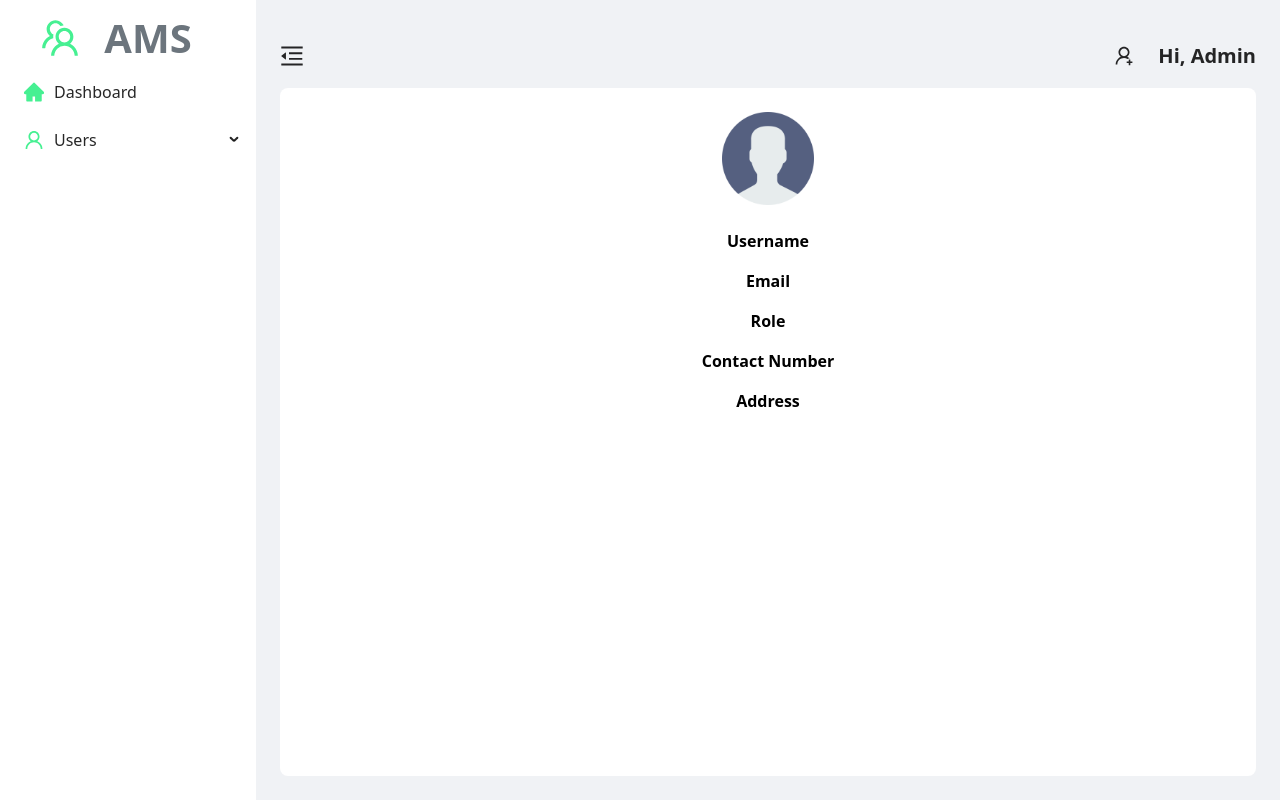
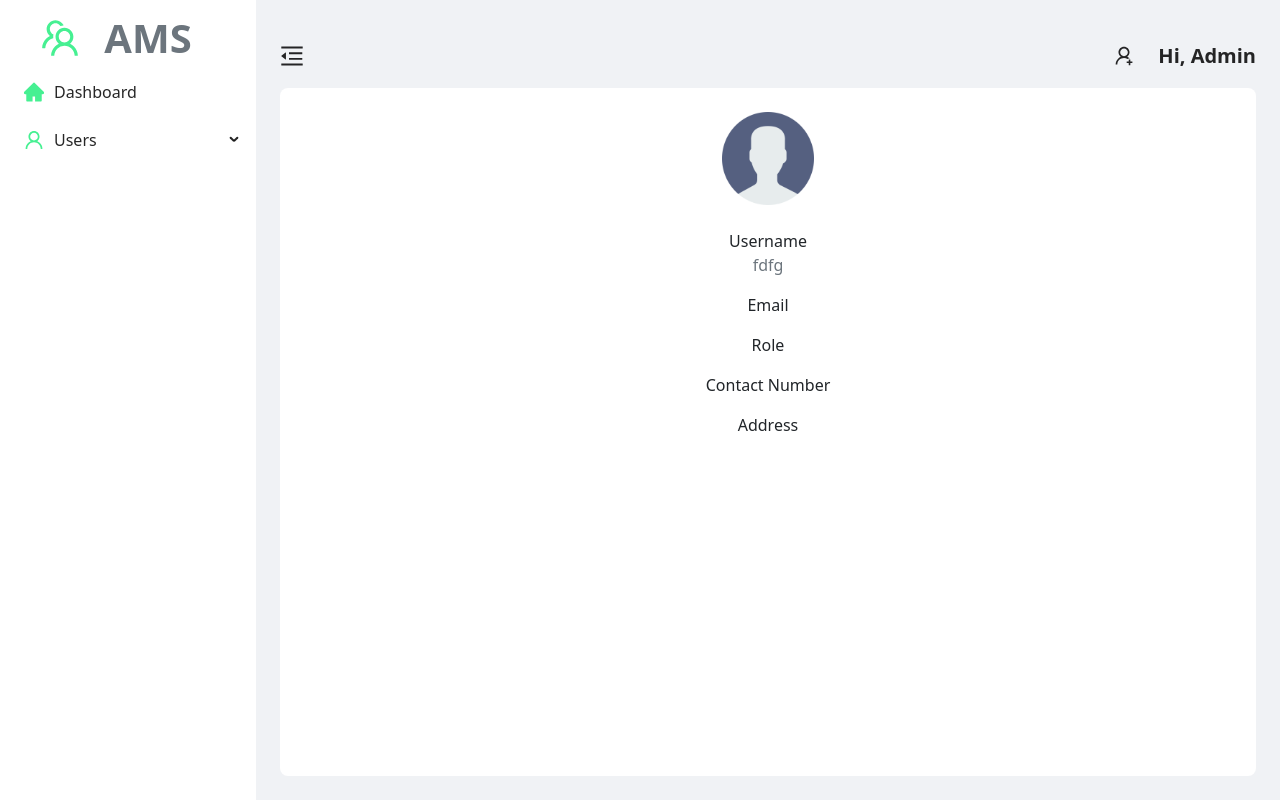
Before and after one commit to RenishIs/assets-frontend, a React (Create React App) app: page /profile in a window 1280 px wide. Built offline with nearby package versions, Linux system fonts and the light colour scheme; no server answers.

Commit message:
updated class

```diff
--- a/src/Pages/Profile/index.js
+++ b/src/Pages/Profile/index.js
@@ -20,42 +20,42 @@ const Profile = () => {
                 <div className="mt-4">
                     <div className="mb-3">
                         <div>
-                            <span style={{color: 'black', fontWeight: '600'}}>Username</span>
+                            <span className="text-body font-weight-bold">Username</span>
                         </div>
                         <div>
-                            <span style={{color: 'gray'}}>{profile?.username}</span>
+                            <span className="text-muted">fdfg</span>
                         </div>
                     </div>
                     <div className="mb-3">
                         <div>
-                            <span style={{color: 'black', fontWeight: '600'}}>Email</span>
+                            <span className="text-body font-weight-bold">Email</span>
                         </div>
                         <div>
-                            <span style={{color: 'gray'}}>{profile?.email}</span>
+                            <span className="text-muted">{profile?.email}</span>
                         </div>
                     </div>
                     <div className="mb-3">
                         <div>
-                            <span style={{color: 'black', fontWeight: '600'}}>Role</span>
+                            <span className="text-body font-weight-bold">Role</span>
                         </div>
                         <div>
-                            <span style={{color: 'gray'}}>{profile?.role}</span>
+                            <span className="text-muted">{profile?.role}</span>
                         </div>
                     </div>
                     <div className="mb-3">
                         <div>
-                            <span style={{color: 'black', fontWeight: '600'}}>Contact Number</span>
+                            <span className="text-body font-weight-bold">Contact Number</span>
                         </div>
                         <div>
-                            <span style={{color: 'gray'}}>{profile?.contactNumber}</span>
+                            <span className="text-muted">{profile?.contactNumber}</span>
                         </div>
                     </div>
                     <div className="mb-3">
                         <div>
-                            <span style={{color: 'black', fontWeight: '600'}}>Address</span>
+                            <span className="text-body font-weight-bold">Address</span>
                         </div>
                         <div>
-                            <span style={{color: 'gray'}}>{profile?.address}</span>
+                            <span className="text-muted">{profile?.address}</span>
                         </div>
                     </div>
                 </div>
```
